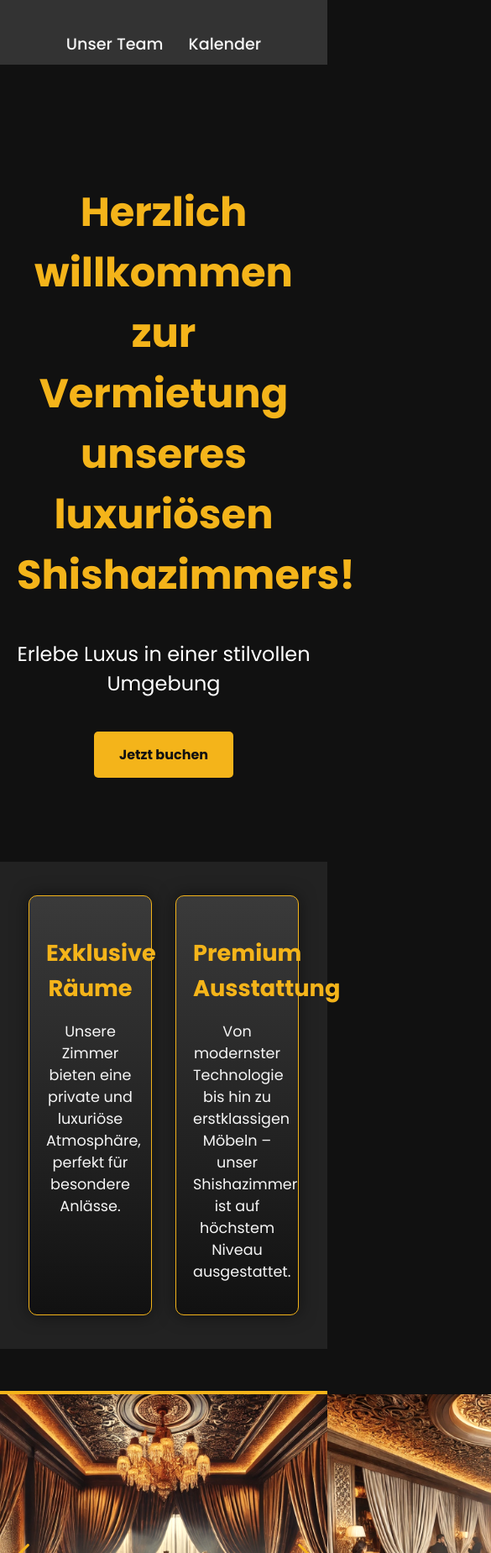
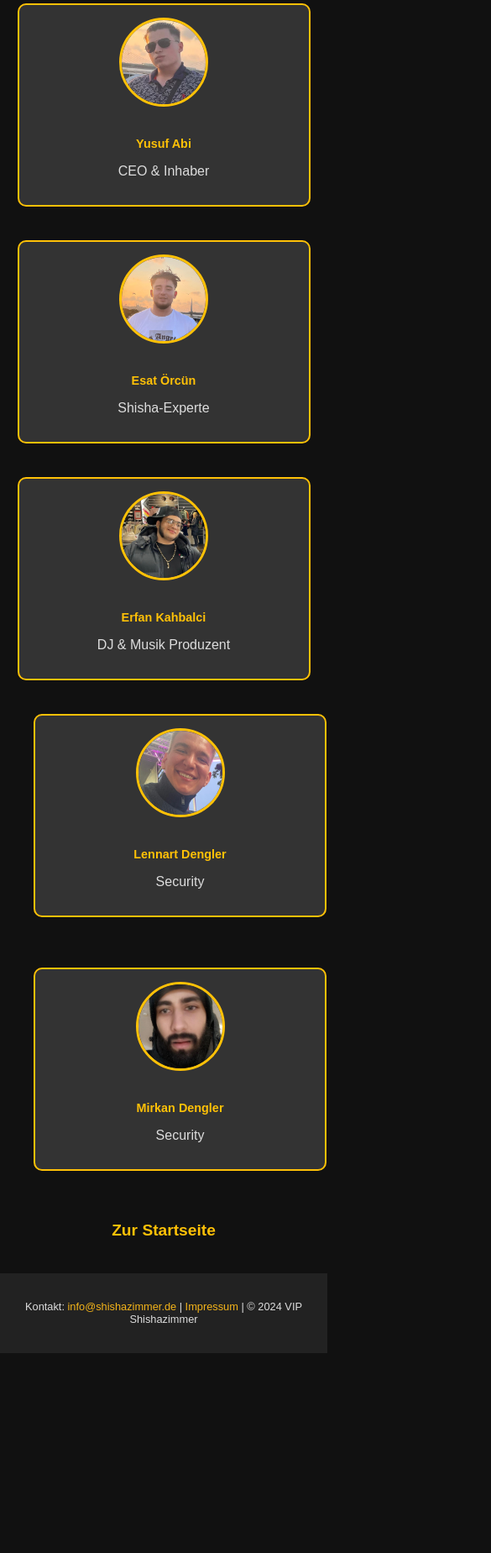
Before and after one commit to EsatOercuen/SchoolProjectWeb, a website: page index.html in a window 390 px wide. Shown: the part 151-2000 px from the top of the page at 84% size, 585 px wide, since content can reach past the window. After the commit the page ends 1762 px from the top, so only its background shows below. Drawn offline with nearby package versions, Linux system fonts and the light colour scheme.

Commit message:
Update index.html

```diff
--- a/index.html
+++ b/index.html
@@ -1,134 +1,223 @@
 <!doctype html>
-<html class="no-js" lang="de">
+<html lang="de">
 
 <head>
   <meta charset="utf-8">
   <meta name="viewport" content="width=device-width, initial-scale=1">
-  <title>VIP Shishazimmer Vermietung</title>
+  <title>Unser Team - VIP Shishazimmer Vermietung</title>
   <link rel="stylesheet" href="css/style.css">
 
-  <meta name="description" content="VIP Shishazimmer Vermietung">
-  <meta property="og:title" content="VIP Shishazimmer Vermietung">
-  <meta property="og:type" content="product">
-  <meta property="og:url" content="">
-  <meta property="og:image" content="">
-
-  <!-- Favicon -->
   <link rel="icon" type="image/png" href="img/symbol.png">
   <link rel="icon" type="image/png" href="img/symbol.png">
   <link rel="icon" type="image/png" href="img/symbol.png">
   <link rel="apple-touch-icon" type="image/png" href="img/symbol.png">
 
-  <link rel="manifest" href="site.webmanifest">
-  <meta name="theme-color" content="#fafafa">
-
-  <!-- Google Fonts für stilvolle Schriftarten -->
-  <link rel="stylesheet" href="https://fonts.googleapis.com/css2?family=Poppins:wght@400;500;700&display=swap">
-
-  <!-- Swiper CSS für den Slider -->
-  <link rel="stylesheet" href="https://unpkg.com/swiper/swiper-bundle.min.css" />
-
-  <!-- Custom CSS -->
   <style>
-    /* Slider soll von Rand zu Rand gehen */
-    .image-slider {
-      width: 100vw;  /* Slider nimmt die volle Breite des Viewports ein */
-      margin-left: calc(-50vw + 50%);  /* Zentriert den Slider */
-      position: relative;
+    /* Allgemeines Styling */
+    body {
+      font-family: 'Arial', sans-serif;
+      color: white;
+      background-color: #111;
+      margin: 0;
+      padding: 0;
+      text-align: center;
     }
 
-    .swiper-container {
-      width: 100vw;  /* Die Breite des Containers wird auf den vollen Viewport gesetzt */
-      height: 400px; /* Setze eine Höhe für den Slider */
+    h1 {
+      color: #fff;
+      font-size: 2rem;
+      margin-top: 40px;
     }
 
-    .swiper-slide img {
-      width: 100%;
-      height: 100%;
-      object-fit: cover;  /* Stellt sicher, dass das Bild den Container ausfüllt */
+    h2 {
+      font-size: 1.2rem;
+      color: #FFC107; /* Gelbe Farbe für den Namen */
     }
 
-    /* Navigationstasten des Sliders in Gold */
-    .swiper-button-next,
-    .swiper-button-prev {
-      color: #f4b41a; /* Setzt die Farbe der Pfeile auf Gold */
-      position: absolute;
-      bottom: 10px; /* Positioniert die Pfeile am unteren Rand des Sliders */
+    p {
+      color: #ddd;
     }
 
-    .swiper-button-next {
-      right: 10px;
+    /* Team Section */
+    .mitarbeiter {
+      display: flex;
+      flex-direction: column; /* Vertikale Anordnung */
+      align-items: center;
+      padding: 60px 20px;
     }
 
-    .swiper-button-prev {
-      left: 10px;
+    .mitarbeiter-card {
+      background-color: #333;
+      border: 2px solid #FFC107; /* Gelber Rand */
+      border-radius: 10px;
+      padding: 20px;
+      text-align: center;
+      width: 250px;
+      margin: 20px;
+      transition: transform 0.3s ease;
     }
 
-    /* Hover-Effekt für die Pfeile */
-    .swiper-button-next:hover,
-    .swiper-button-prev:hover {
-      color: #d89b0b; /* Dunklerer Goldton bei Hover */
+    .mitarbeiter-card:hover {
+      transform: scale(1.05);
     }
 
+    .mitarbeiter-card img {
+      border-radius: 50%;
+      width: 150px;
+      height: 150px;
+      object-fit: cover;
+      margin-bottom: 20px;
+      border: 3px solid #FFC107; /* Gelber Rand um das Bild */
+    }
+
+    /* Paarige Mitarbeiteranordnung für Lennart und Mirkan */
+    .mitarbeiter-pair {
+      display: flex;
+      justify-content: center;
+      gap: 40px; /* Abstand zwischen den Karten */
+      width: 100%;
+    }
+
+    /* Link zurück zur Startseite */
+    .back-to-home {
+      margin-top: 40px;
+      font-size: 1.2rem;
+    }
+
+    .back-to-home a {
+      text-decoration: none;
+      color: #FFC107;
+      font-weight: bold;
+    }
+
+    .back-to-home a:hover {
+      text-decoration: underline;
+    }
+
+    footer {
+      padding: 20px;
+      background-color: #222;
+      color: #ccc;
+      margin-top: 40px;
+    }
+
+    /* Stil für die E-Mail im Footer (Gold und anklickbar) */
+    footer a {
+      color: #f4b41a;
+      text-decoration: none;
+    }
+
+    footer a:hover {
+      text-decoration: underline;
+    }
+
+    /* Media Queries für ein flexibles Layout */
+    @media (max-width: 768px) {
+      /* Reduziere die Abstände und passe die Kartenbreite an */
+      .mitarbeiter {
+        padding: 20px;
+      }
+
+      .mitarbeiter-card {
+        width: 90%; /* Die Karten füllen den Bildschirm breiter aus */
+      }
+
+      .mitarbeiter-pair {
+        flex-direction: column; /* Anordnung der Karten untereinander auf kleinen Bildschirmen */
+        gap: 20px; /* Weniger Abstand zwischen den Karten */
+      }
+
+      h1 {
+        font-size: 1.5rem; /* Schriftgröße des Titels anpassen */
+      }
+
+      h2 {
+        font-size: 1rem; /* Schriftgröße der Namen anpassen */
+      }
+
+      .back-to-home {
+        margin-top: 20px;
+      }
+
+      footer {
+        font-size: 0.9rem; /* Schriftgröße im Footer anpassen */
+      }
+    }
+
+    @media (max-width: 480px) {
+      /* Für sehr kleine Bildschirme (Smartphones) */
+      .mitarbeiter-card img {
+        width: 100px; /* Bildgröße verkleinern */
+        height: 100px;
+      }
+
+      h1 {
+        font-size: 1.2rem; /* Titel weiter verkleinern */
+      }
+
+      h2 {
+        font-size: 0.9rem; /* Namen verkleinern */
+      }
+
+      .mitarbeiter-card {
+        padding: 15px; /* Weniger Padding in den Karten */
+      }
+
+      footer {
+        font-size: 0.8rem; /* Footer weiter verkleinern */
+      }
+    }
   </style>
 </head>
 
 <body>
   <header>
-    <div class="header-container">
-      <h1>VIP Shishazimmer Vermietung</h1>
-    </div>
+    <h1>Unser Team</h1>
   </header>
 
-  <!-- Navigation -->
-  <nav>
-    <ul class="nav-menu">
-      <li><a href="mitarbeiter.html">Unser Team</a></li>
-      <li><a href="Calender.html">Kalender</a></li>
-    </ul>
-  </nav>
+  <main>
+    <section class="mitarbeiter">
+      <!-- Yusuf Abi oben -->
+      <div class="mitarbeiter-card">
+        <img src="img/yusuf_abi.jpg" alt="Yusuf Abi">
+        <h2>Yusuf Abi</h2>
+        <p>CEO & Inhaber</p>
+      </div>
 
-  <main>
-    <section class="hero">
-      <h2>Herzlich willkommen zur Vermietung unseres luxuriösen Shishazimmers!</h2>
-      <p>Erlebe Luxus in einer stilvollen Umgebung</p>
-      <a href="Calender.html" class="btn-primary">Jetzt buchen</a>
-    </section>
+      <!-- Esat Örcün darunter -->
+      <div class="mitarbeiter-card">
+        <img src="img/esat_orcun.jpg" alt="Esat Örcün">
+        <h2>Esat Örcün</h2>
+        <p>Shisha-Experte</p>
+      </div>
 
-    <!-- Features Section -->
-    <section class="features">
-      <div class="feature-item">
-        <h3>Exklusive Räume</h3>
-        <p>Unsere Zimmer bieten eine private und luxuriöse Atmosphäre, perfekt für besondere Anlässe.</p>
+      <!-- Erfan Kahbalci direkt unter Esat Örcün -->
+      <div class="mitarbeiter-card">
+        <img src="img/erfan_kahbalci.jpg" alt="Erfan Kahbalci">
+        <h2>Erfan Kahbalci</h2>
+        <p>DJ & Musik Produzent</p>
       </div>
-      <div class="feature-item">
-        <h3>Premium Ausstattung</h3>
-        <p>Von modernster Technologie bis hin zu erstklassigen Möbeln – unser Shishazimmer ist auf höchstem Niveau ausgestattet.</p>
+
+      <!-- Lennart und Mirkan Dengler nebeneinander -->
+      <div class="mitarbeiter-pair">
+        <div class="mitarbeiter-card">
+          <img src="img/lennart_dengler.jpg" alt="Lennart Dengler">
+          <h2>Lennart Dengler</h2>
+          <p>Security</p>
+        </div>
+
+        <div class="mitarbeiter-card">
+          <img src="img/mirkan_dengler.jpg" alt="Mirkan Dengler">
+          <h2>Mirkan Dengler</h2>
+          <p>Security</p>
+        </div>
       </div>
     </section>
 
-    <!-- Bilderslider -->
-    <section class="image-slider">
-      <div class="swiper-container">
-        <div class="swiper-wrapper">
-          <!-- Bild 1 -->
-          <div class="swiper-slide">
-            <img src="img/swipper1.jpg" alt="Luxuriöse Shisharäume">
-          </div>
-          <!-- Bild 2 -->
-          <div class="swiper-slide">
-            <img src="img/swipper2.jpg" alt="Premium Ausstattung">
-          </div>
-          <!-- Bild 3 -->
-          <div class="swiper-slide">
-            <img src="img/swipper3.jpg" alt="Exklusive Atmosphäre">
-          </div>
-        </div>
-        <!-- Navigationstasten (unten platziert) -->
-        <div class="swiper-button-next"></div>
-        <div class="swiper-button-prev"></div>
-      </div>
-    </section>
+    <!-- Link zurück zur Startseite -->
+    <div class="back-to-home">
+      <a href="index.html">Zur Startseite</a>
+    </div>
   </main>
 
 <footer>
@@ -139,22 +228,6 @@
   </p>
 </footer>
 
-
-  <!-- Swiper JS -->
-  <script src="https://unpkg.com/swiper/swiper-bundle.min.js"></script>
-  <script>
-    const swiper = new Swiper('.swiper-container', {
-      loop: true,
-      autoplay: {
-        delay: 3000,
-      },
-      navigation: {
-        nextEl: '.swiper-button-next',
-        prevEl: '.swiper-button-prev',
-      },
-    });
-  </script>
-
 </body>
 
 </html>
```
